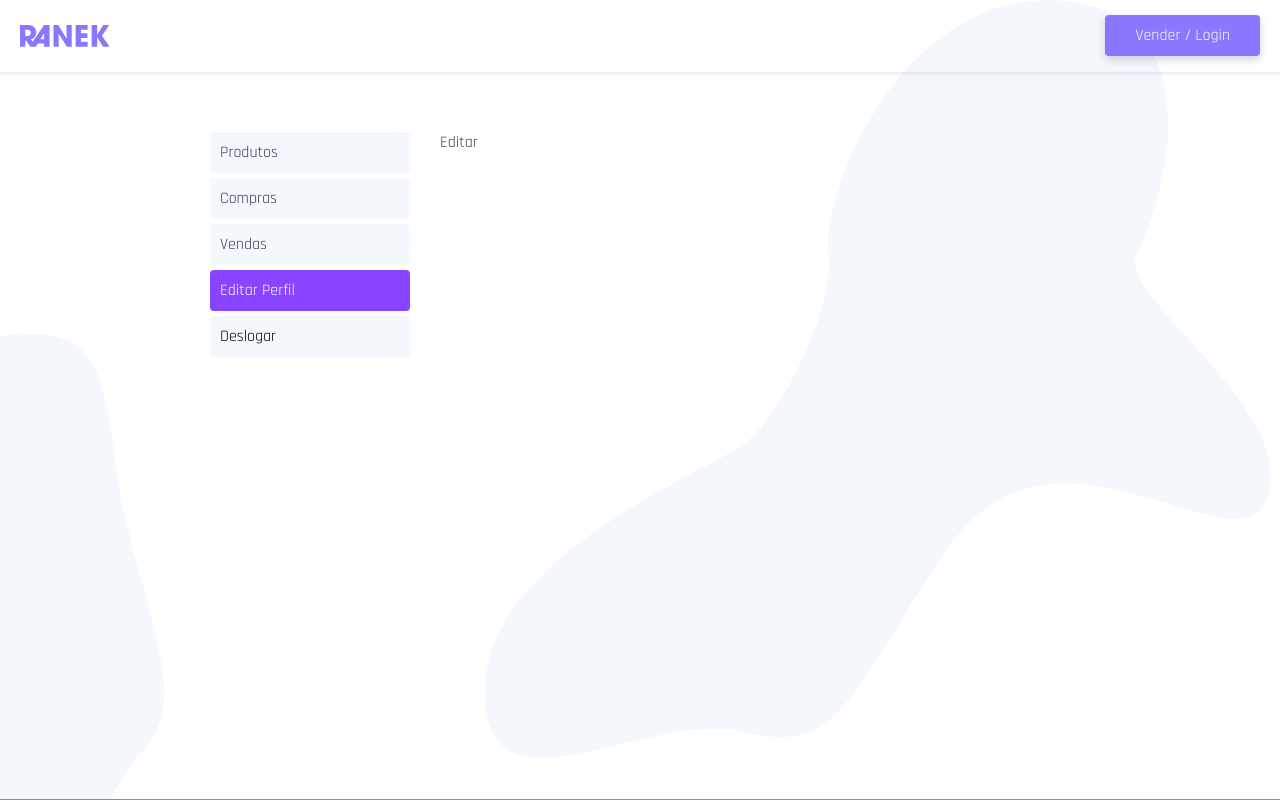
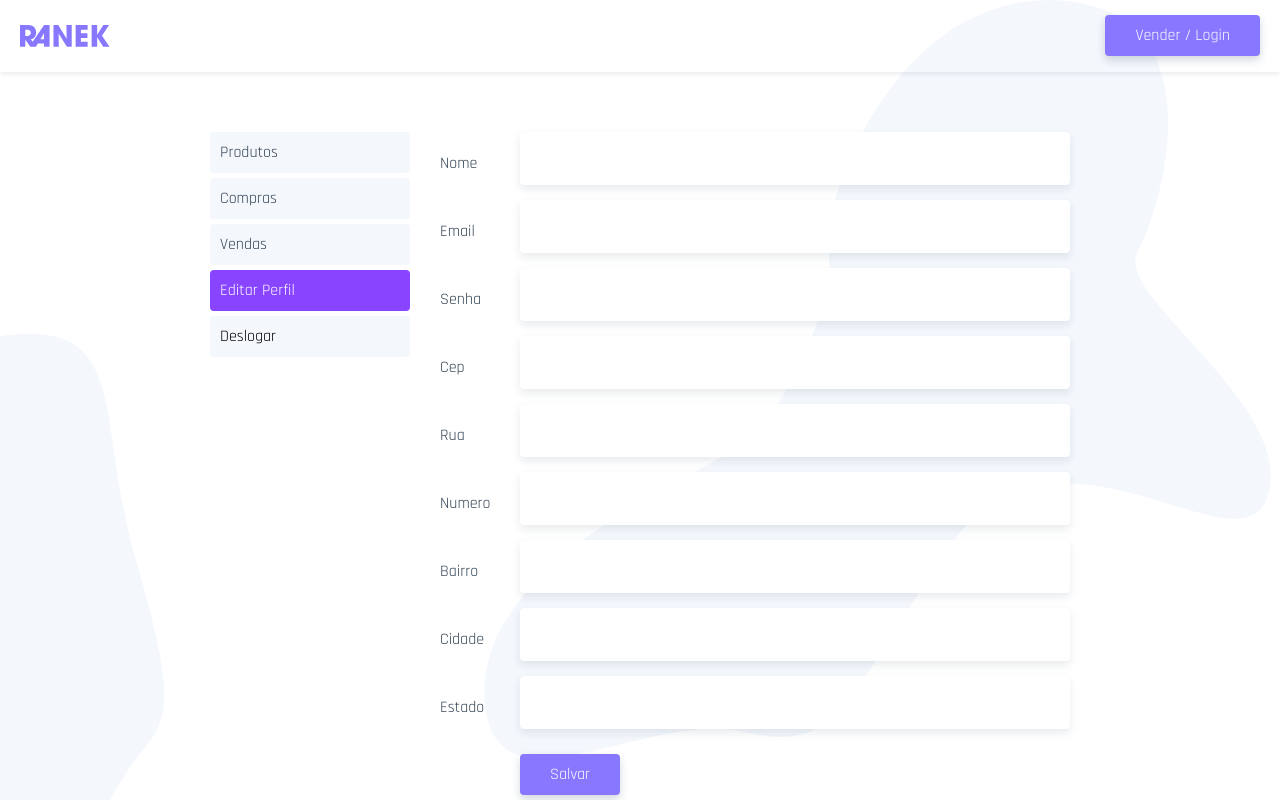
Before and after one commit to nanmartins/ranek, a Vue app: page /usuario/editar in a window 1280 px wide. Shown: the top 800 px of the page. Built offline with nearby package versions, Linux system fonts and the light colour scheme.

Commit message:
nex to fix bug with profile edit code 404

```diff
--- a/src/components/UsuarioForm.vue
+++ b/src/components/UsuarioForm.vue
@@ -58,7 +58,6 @@ export default {
       if(cep.length === 8) {
         getCep(cep)
         .then(response => {
-          console.log(response)
           this.rua = response.data.logradouro
           this.bairro = response.data.bairro
           this.cidade = response.data.localidade
--- a/src/services.js
+++ b/src/services.js
@@ -11,8 +11,11 @@ export const api = {
   post(url, body) {
     return axiosInstance.post(url, body)
   },
-  delete(endpoint) {
-    return axiosInstance.delete(endpoint)
+  put(url, body) {
+    return axiosInstance.put(url, body)
+  },
+  delete(url) {
+    return axiosInstance.delete(url)
   }
 }
 
--- a/src/views/usuario/UsuarioEditar.vue
+++ b/src/views/usuario/UsuarioEditar.vue
@@ -1,10 +1,34 @@
 <template>
-  <p>Editar</p>
+  <section>
+    <UsuarioForm>
+      <button @click.prevent="atualizarUsuario" class="btn">Salvar</button>
+    </UsuarioForm>
+  </section>
 </template>
 
 <script>
+
+import { api } from '@/services.js'
+
+import UsuarioForm from '@/components/UsuarioForm.vue'
+
 export default {
   name: 'UsuarioEditar',
+  components: {
+    UsuarioForm
+  },
+
+  methods: {
+    async atualizarUsuario() {
+      await api.put(`/usuario/${this.$store.state.usuario.id}`, this.$store.state.usuario)
+      .then(() => {
+        this.$store.dispatch('getUsuario')
+        this.$router.push({ name: 'usuario'})
+      }).catch(error => {
+        console.log(error.response)
+      })
+    }
+  }
 }
 </script>
 
```
